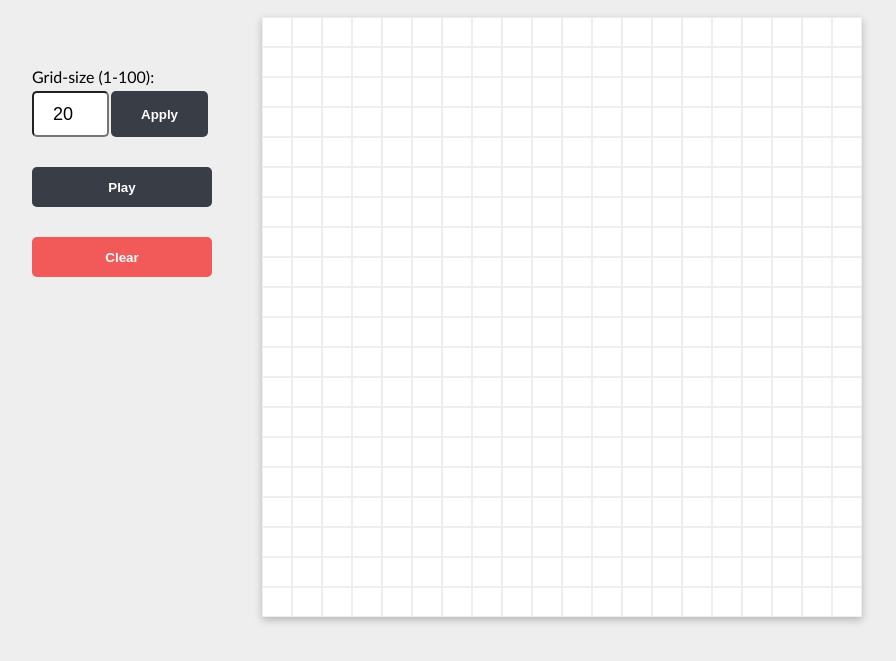
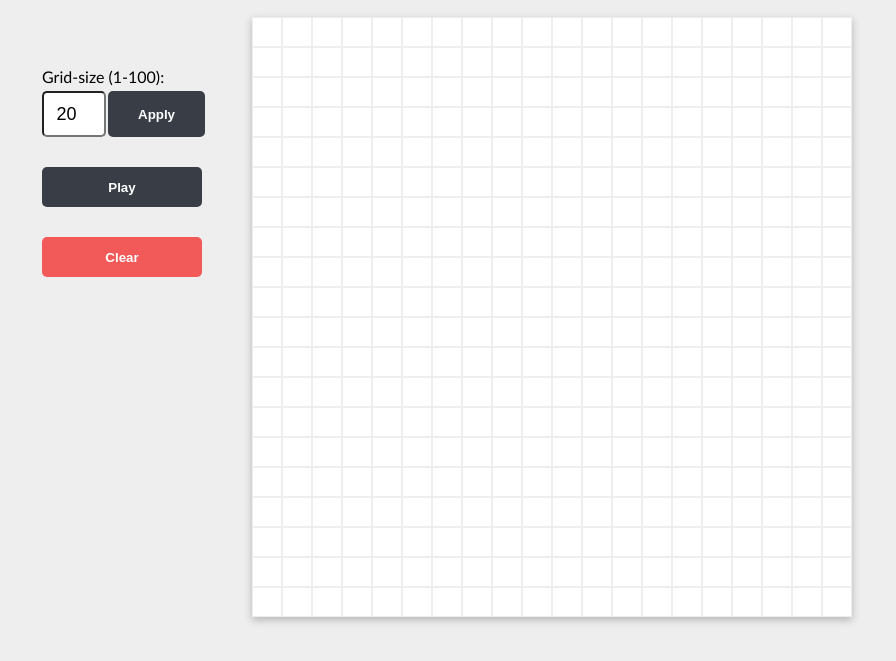
Before and after one commit to steffano0/game-of-life-js, a plain HTML site: page index.html in a window 1280 px wide. Shown: the part 95-756 px from the top of the page, without its empty margins (118-1014 px from the left). Drawn offline with Linux system fonts and the light colour scheme.

Commit message:
Fix the buttons design

```diff
--- a/css/style.css
+++ b/css/style.css
@@ -34,7 +34,6 @@ h1 {
 .grid-box {
     display: flex;
     flex-direction: column;
-
 
 }
 
@@ -73,7 +72,7 @@ h1 {
 
 /* BUTTONS */
 .buttons {
-    width: 180px;
+    width: 10rem;
     padding-top: 50px;
     display: flex;
     flex-direction: column;
@@ -131,11 +130,10 @@ h1 {
 }
 
 
-
-
 /*INPUT*/
 input{
     height: 2.5rem;
+    width: 3.5rem;
     border-radius: 5px;
     text-align: center;
     font-size: large;
--- a/js/main.js
+++ b/js/main.js
@@ -122,6 +122,8 @@ function countLivingNeighbors (x, y) {
       return count - cellsMatrix[y][x];
 }
 
+
+
 function getNextGeneration () {
     let newCellsMatrix = [];
         for (let i = 0; i < gridSize; i++) {
```
Lines whose indentation alone changed are shown as unchanged.
